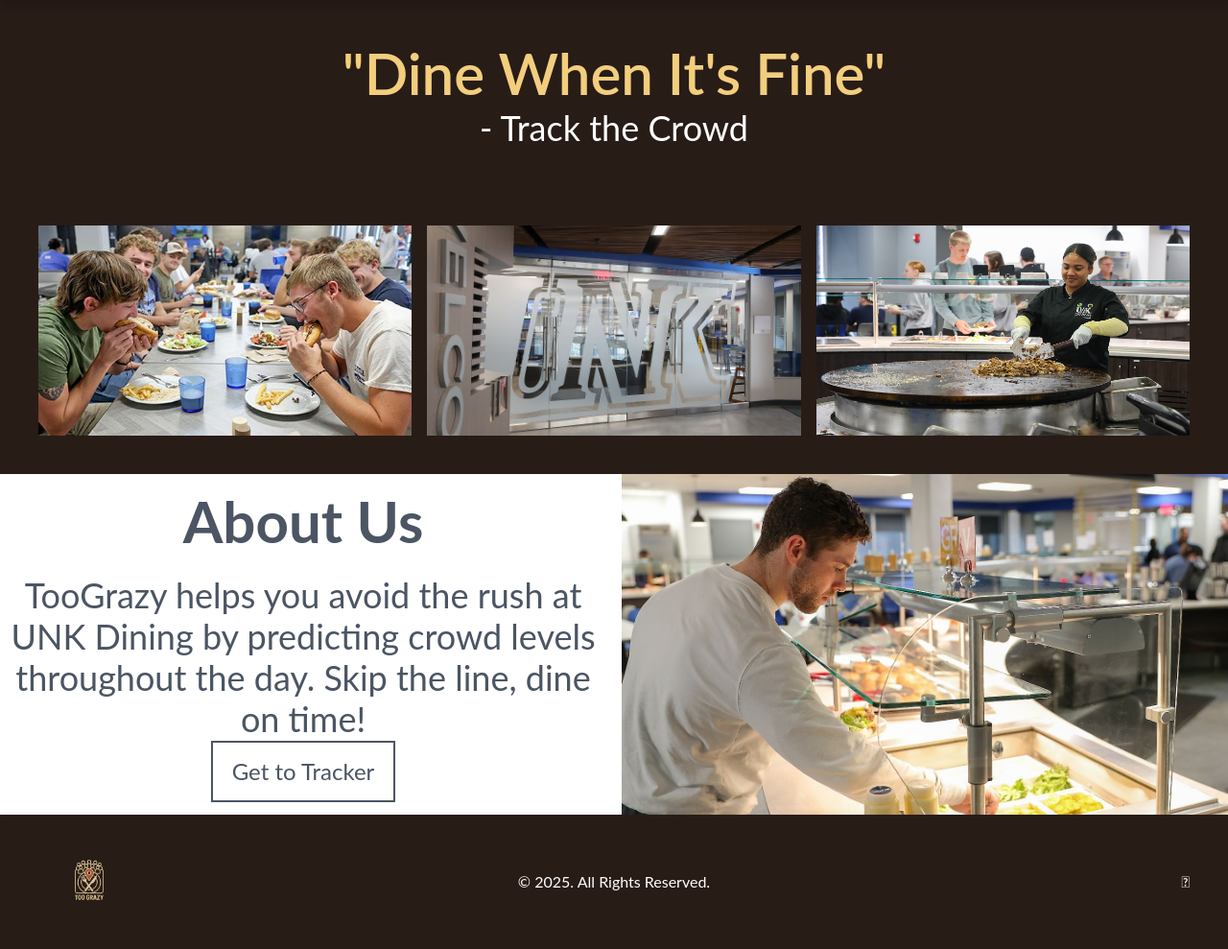
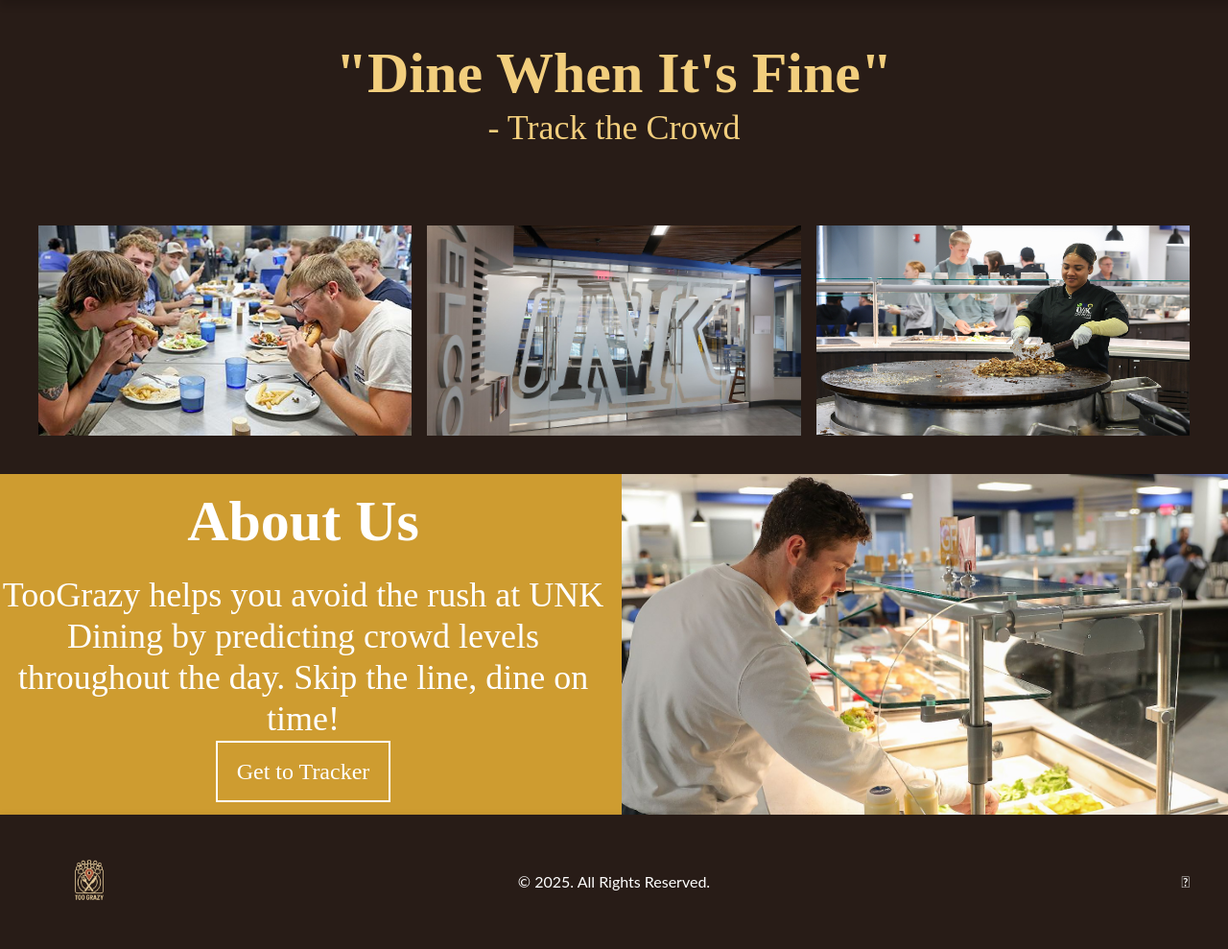
Before and after one commit to mhjpurnima/dining_hall_tracker, a Flask app: page / in a window 1280 px wide. Shown: the part 60-1049 px from the top of the page at 96% size. Run offline with Flask 3, Linux system fonts and the light colour scheme; some libraries are stand-ins or nearby versions; some web fonts are replaced.

Commit message:
[FE]:: Added more font-frank, fixed opening hours etc

```diff
--- a/static/style.css
+++ b/static/style.css
@@ -21,6 +21,7 @@
  */
 :root {
   --bg-primary: #281c17;
+  --bg-secondary: #ce9c30;
   --text-primary: #f2ce7d;
   --text-white: #fff;
 }
@@ -61,6 +62,11 @@
   font-size: 12px !important;
   line-height: 1.2;
 }
+
+.bg-secondary {
+  background-color: var(--bg-secondary);
+}
+
 header,
 footer {
   background-color: var(--bg-primary);
--- a/templates/index.html
+++ b/templates/index.html
@@ -77,8 +77,10 @@
 
     <section class="py-10 text-center">
       <div class="container">
-        <h2 class="hero-quotation fs-1 text-primary">"Dine When It's Fine"</h2>
-        <h3 class="text-white fs-3">- Track the Crowd</h3>
+        <h2 class="font-frank hero-quotation fs-1 text-primary">
+          "Dine When It's Fine"
+        </h2>
+        <h3 class="font-frank text-primary fs-3">- Track the Crowd</h3>
       </div>
     </section>
 
@@ -113,17 +115,17 @@
       </div>
     </section>
 
-    <section class="grid grid-cols-2 gap-4 text-xl bg-white">
+    <section class="grid grid-cols-2 bg-secondary gap-4 text-xl bg-white">
       <div class="text-dark text-center mt-0 grid items-center">
         <div class="space-y-5">
-          <h3 class="text-gray-600 fs-1 font-bold">About Us</h3>
-          <p class="text-gray-600 fs-3">
+          <h3 class="fs-1 font-bold font-frank">About Us</h3>
+          <p class="fs-3 font-frank">
             TooGrazy helps you avoid the rush at UNK Dining by predicting crowd
             levels throughout the day. Skip the line, dine on time!
           </p>
           <a href="/tracker">
             <button
-              class="btn border-2 border-gray-600 text-gray-600 mx-auto px-5 py-4 fs-4"
+              class="font-frank btn border-2 border-white mx-auto px-5 py-4 fs-4"
               style="width: fit-content"
             >
               Get to Tracker
--- a/templates/tracker.html
+++ b/templates/tracker.html
@@ -71,7 +71,7 @@
         TooGrazy Crowd Tracker
       </h1>
       <p
-        class="datetime text-white text-center fs-3"
+        class="datetime text-white font-frank text-center fs-3"
         id="current-date-time"
       ></p>
 
@@ -103,7 +103,7 @@
           >
             Suggest Quiet Hours:
           </button>
-          <p class="text-white text-center fs-3">
+          <p class="text-white text-center fs-3 font-frank">
             Recommended Quiet Times (Until 2 hours from now):
           </p>
           <ul id="quiet-hours-list"></ul>
```
Also changed, not shown: templates/hours.html (+8 -5 lines).
